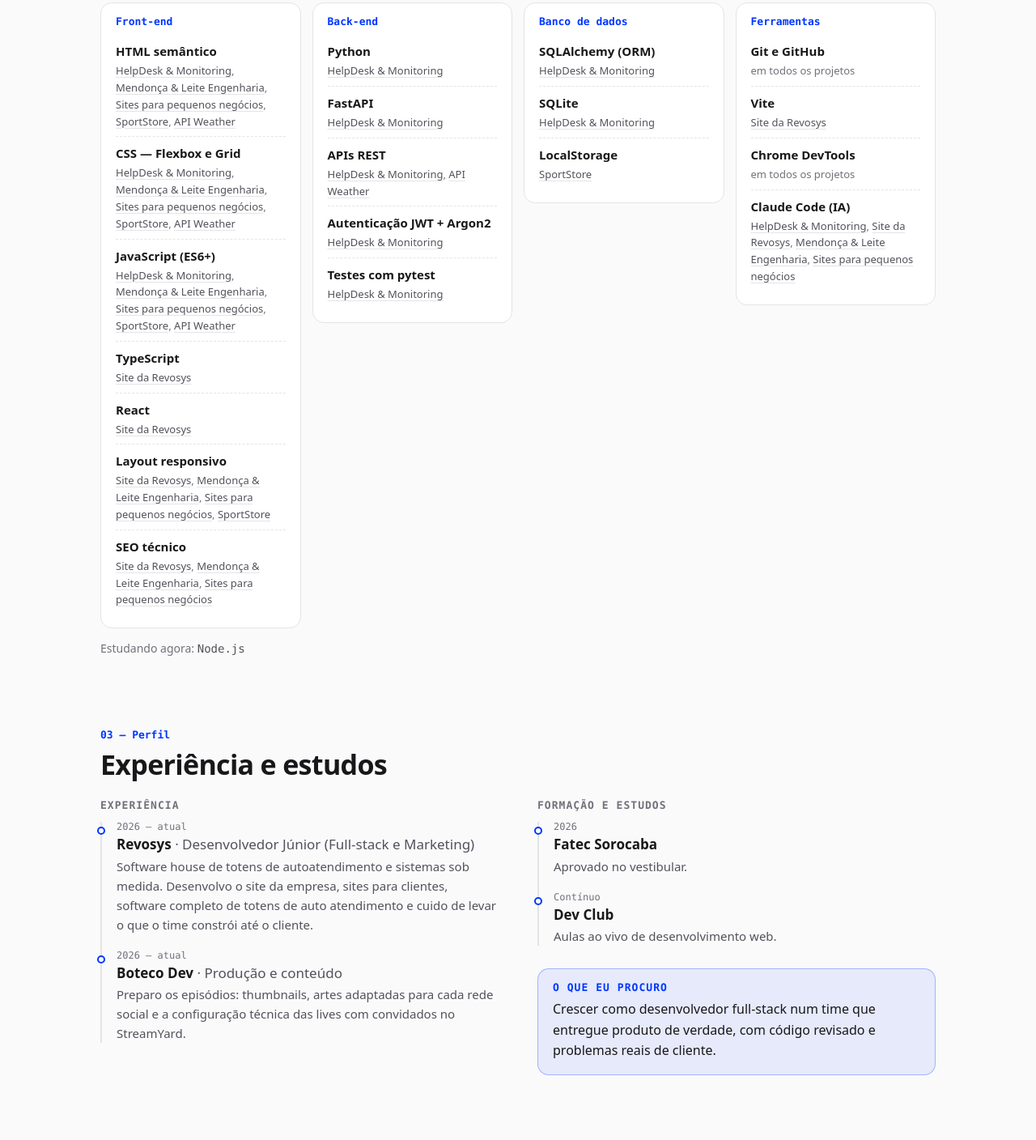
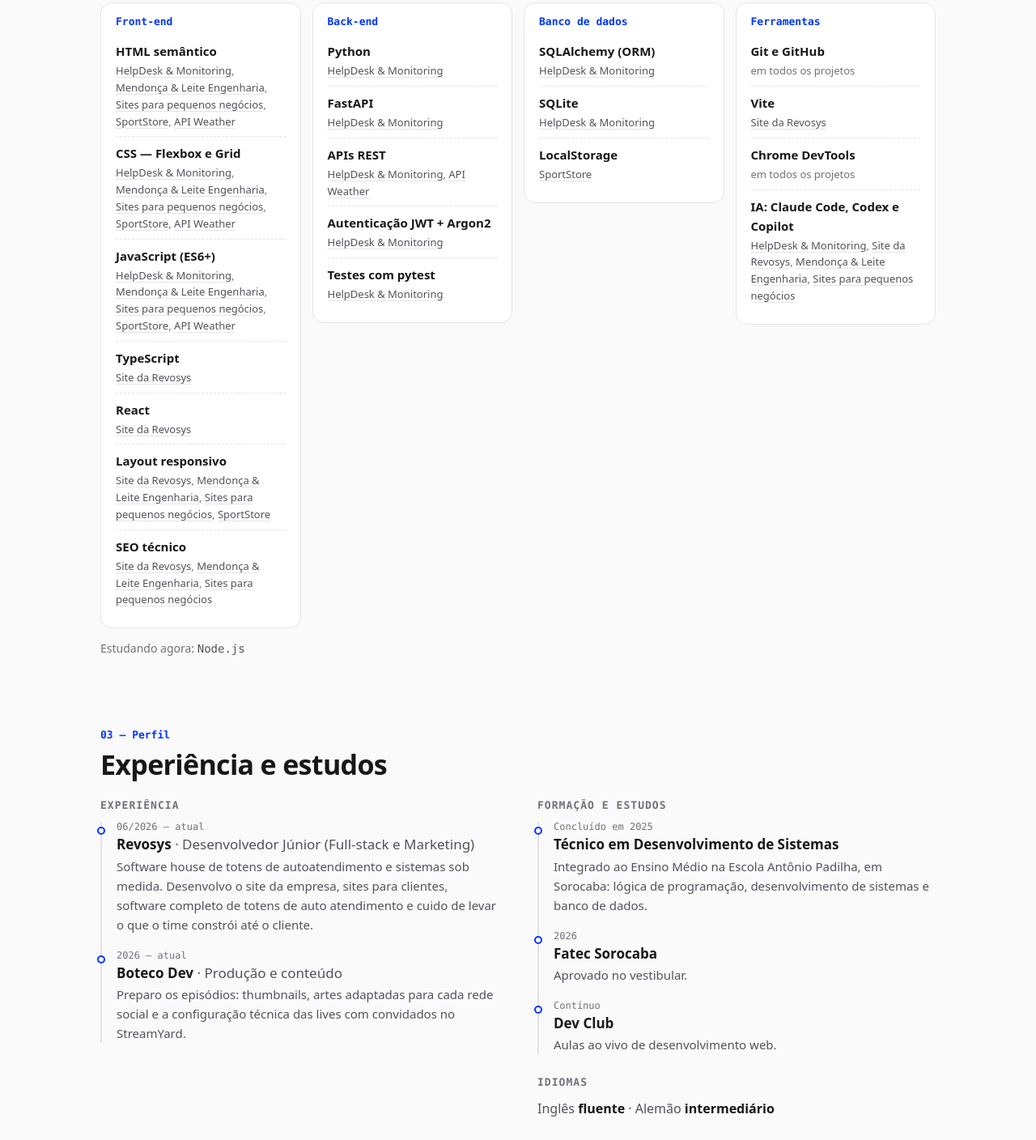
Before and after one commit to BragaDudu/portfolio, a plain HTML site: page index.html in a window 1280 px wide. Shown: the part 2763-4171 px from the top of the page at 81% size. Drawn offline with Linux system fonts and the light colour scheme.

Commit message:
Adiciona técnico em Desenvolvimento de Sistemas, idiomas e ferramentas de IA
Co-Authored-By: Claude Opus 5.5 <noreply@anthropic.com>

```diff
--- a/assets/css/styles.css
+++ b/assets/css/styles.css
@@ -210,6 +210,9 @@ h2 { font-size: clamp(26px, 5vw, 34px); letter-spacing: -0.02em; font-weight: 75
 .timeline h4 { font-size: 17px; }
 .timeline h4 span { font-weight: 500; color: var(--text-2); }
 .timeline p:last-child { color: var(--text-2); font-size: 15px; margin-top: 4px; }
+.col-title-gap { margin-top: 28px; }
+.langs { color: var(--text-2); }
+.langs strong { color: var(--text); font-weight: 600; }
 .goal { margin-top: 28px; padding: 16px 18px; border-radius: var(--radius); background: var(--accent-soft); border: 1px solid color-mix(in srgb, var(--accent) 30%, transparent); }
 .goal .col-title { color: var(--accent); margin-bottom: 8px; }
 .goal p { color: var(--text); }
--- a/assets/js/data.js
+++ b/assets/js/data.js
@@ -29,7 +29,7 @@ const STACK = {
   git: { label: "Git e GitHub", group: "Ferramentas", everywhere: true },
   vite: { label: "Vite", group: "Ferramentas" },
   devtools: { label: "Chrome DevTools", group: "Ferramentas", everywhere: true },
-  ai: { label: "Claude Code (IA)", group: "Ferramentas" },
+  ai: { label: "IA: Claude Code, Codex e Copilot", group: "Ferramentas" },
 };
 
 const STUDYING = ["Node.js"];
--- a/index.html
+++ b/index.html
@@ -36,7 +36,7 @@
       if (t === "light" || (!t && matchMedia("(prefers-color-scheme: light)").matches)) document.documentElement.dataset.theme = "light";
     } catch (e) {}
   </script>
-  <link rel="stylesheet" href="assets/css/styles.css?v=3">
+  <link rel="stylesheet" href="assets/css/styles.css?v=4">
 </head>
 <body>
   <svg width="0" height="0" style="position:absolute" aria-hidden="true">
@@ -138,7 +138,7 @@
           <h3 class="col-title">Experiência</h3>
           <ol class="timeline">
             <li>
-              <p class="tl-meta">2026 — atual</p>
+              <p class="tl-meta">06/2026 — atual</p>
               <h4>Revosys <span>· Desenvolvedor Júnior (Full-stack e Marketing)</span></h4>
               <p>Software house de totens de autoatendimento e sistemas sob medida. Desenvolvo o site da empresa, sites para clientes, software completo de totens de auto atendimento e cuido de levar o que o time constrói até o cliente.</p>
             </li>
@@ -153,6 +153,11 @@
           <h3 class="col-title">Formação e estudos</h3>
           <ol class="timeline">
             <li>
+              <p class="tl-meta">Concluído em 2025</p>
+              <h4>Técnico em Desenvolvimento de Sistemas</h4>
+              <p>Integrado ao Ensino Médio na Escola Antônio Padilha, em Sorocaba: lógica de programação, desenvolvimento de sistemas e banco de dados.</p>
+            </li>
+            <li>
               <p class="tl-meta">2026</p>
               <h4>Fatec Sorocaba</h4>
               <p>Aprovado no vestibular.</p>
@@ -163,6 +168,8 @@
               <p>Aulas ao vivo de desenvolvimento web.</p>
             </li>
           </ol>
+          <h3 class="col-title col-title-gap">Idiomas</h3>
+          <p class="langs">Inglês <strong>fluente</strong> · Alemão <strong>intermediário</strong></p>
           <div class="goal">
             <h3 class="col-title">O que eu procuro</h3>
             <p>Crescer como desenvolvedor full-stack num time que entregue produto de verdade, com código revisado e problemas reais de cliente.</p>
@@ -254,7 +261,7 @@
 
   <div class="toast" role="status" aria-live="polite" data-toast></div>
 
-  <script src="assets/js/data.js?v=3" defer></script>
+  <script src="assets/js/data.js?v=4" defer></script>
   <script src="assets/js/main.js?v=3" defer></script>
 </body>
 </html>
```
